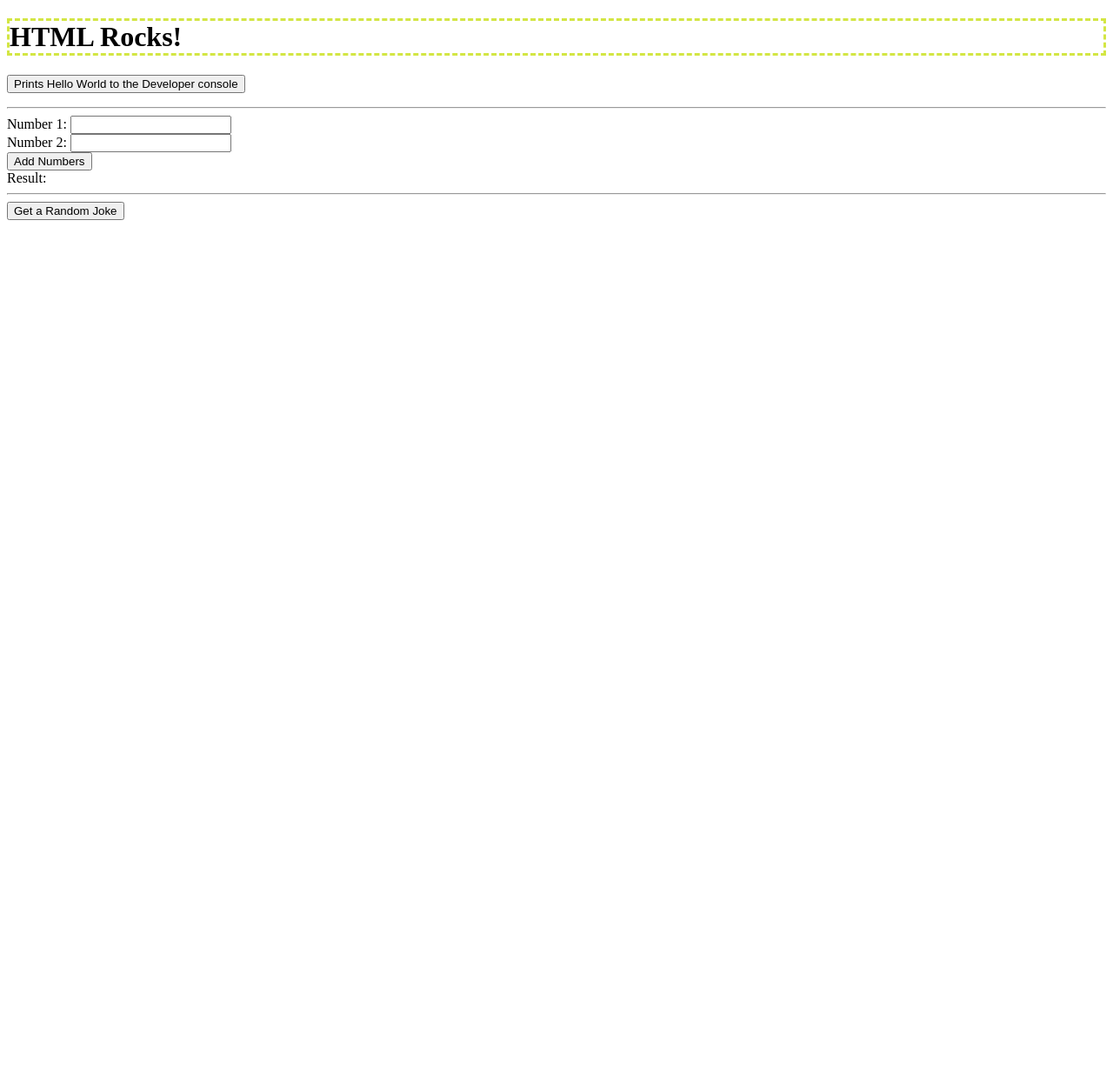
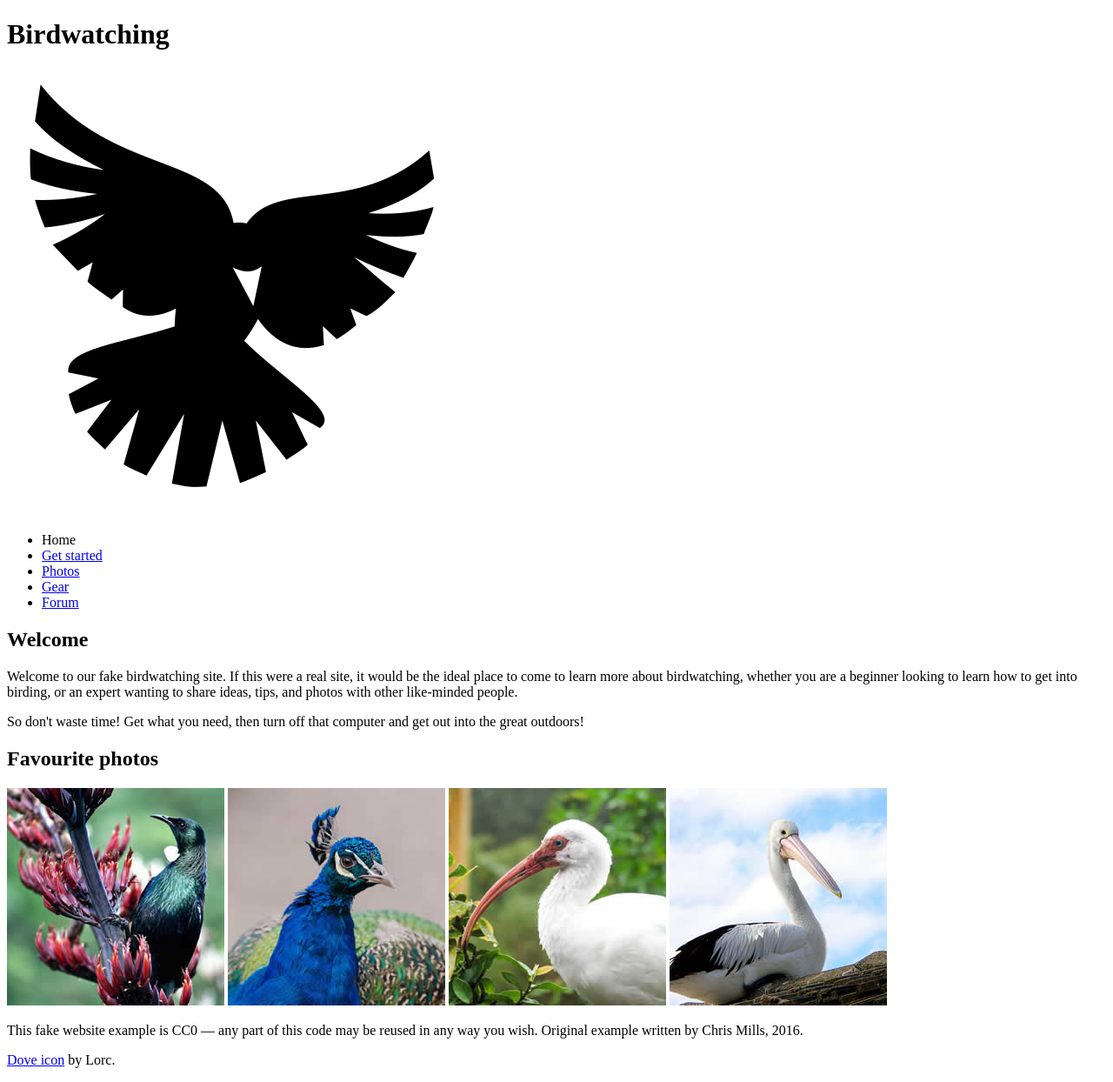
Before and after one commit to kartermelad/m4.2lab, a website: page index.html in a window 1280 px wide. Shown: the whole page at 87% size. Before the commit the page ends 800 px from the top, so only its background shows below. Drawn offline with Linux system fonts and the light colour scheme.

Commit message:
starter code/html wrappers

```diff
--- a/css/style.css
+++ /dev/null
@@ -1,4 +0,0 @@
-h1{
-  border-color: #d3e644;
-  border-style: dashed;
-}
--- a/index.html
+++ b/index.html
@@ -1,79 +1,54 @@
-<!doctype html>
-<html>
+<!DOCTYPE html>
+<html lang="en">
+  <head>
+    <meta charset="utf-8">
+    <title>Birdwatching</title>
+    <link href="https://fonts.googleapis.com/css?family=Roboto+Condensed:300%7CCinzel+Decorative:700" rel="stylesheet">
+    <link href="css/styles.css" rel="stylesheet"> <!-- Updated CSS link -->
 
-<head>
-  <meta charset="utf-8">
-  <title>Hello World!</title>
-  <meta name="description" content="">
-  <meta name="viewport" content="width=device-width, initial-scale=1">
-  <link rel="stylesheet" href="css/style.css">
-  <link rel="shortcut icon" href="img/favicon.ico">
-</head>
+    <!--[if lt IE 9]>
+      <script src="https://cdnjs.cloudflare.com/ajax/libs/html5shiv/3.7.3/html5shiv.js"></script>
+    <![endif]-->
+  </head>
 
-<body>
-  <h1>HTML Rocks!</h1>
-  <p>
-    <button  onclick="helloWorld()">Prints Hello World to the Developer console</button>
-  </p>
-  <hr>
-  <form id="addForm">
-    <label for="num1">Number 1:</label>
-    <input type="number" id="num1" name="num1" required>
-    <br>
-    <label for="num2">Number 2:</label>
-    <input type="number" id="num2" name="num2" required>
-    <br>
-    <button type="submit">Add Numbers</button>
-  </form>
+  <body>
+    <header>
+      <div class="header-content">
+        <h1>Birdwatching</h1>
+        <img src="img/dove.png" alt="a simple dove logo"> <!-- Updated image path -->
+      </div>
+      <nav>
+        <ul>
+          <li><span>Home</span></li>
+          <li><a href="#">Get started</a></li>
+          <li><a href="#">Photos</a></li>
+          <li><a href="#">Gear</a></li>
+          <li><a href="#">Forum</a></li>
+        </ul>
+      </nav>
+    </header>
 
-  <label id="result">Result:</label>
+    <main>
+      <div class="main-content">
+        <section class="welcome-text">
+          <h2>Welcome</h2>
+          <p>Welcome to our fake birdwatching site. If this were a real site, it would be the ideal place to come to learn more about birdwatching, whether you are a beginner looking to learn how to get into birding, or an expert wanting to share ideas, tips, and photos with other like-minded people.</p>
+          <p>So don't waste time! Get what you need, then turn off that computer and get out into the great outdoors!</p>
+        </section>
 
-  <hr>
+        <aside class="image-sidebar">
+          <h2>Favourite photos</h2>
+          <a href="img/favorite-1.jpg"><img src="img/favorite-1_th.jpg" alt="Small black bird, black claws, long black slender beak, links to larger version of the image"></a>
+          <a href="img/favorite-2.jpg"><img src="img/favorite-2_th.jpg" alt="Top half of a pretty bird with bright blue plumage on neck, light colored beak, blue headdress, links to larger version of the image"></a>
+          <a href="img/favorite-3.jpg"><img src="img/favorite-3_th.jpg" alt="Top half of a large bird with white plumage, very long curved narrow light colored break, links to larger version of the image"></a>
+          <a href="img/favorite-4.jpg"><img src="img/favorite-4_th.jpg" alt="Large bird, mostly white plumage with black plumage on back and rear, long straight white beak, links to larger version of the image"></a>
+        </aside>
+      </div>
+    </main>
 
-  <button id="jokeButton">Get a Random Joke</button>
-  <p id="joke"></p>
-
-  <script type="module" script="js/main.js">
-    import {helloWorld, add, fetchRandomJoke} from './js/main.js';
-
-    // This shows how to assign a function to the window object
-    // so that it can be called from the browser console
-    window.helloWorld = helloWorld;
-
-    // This shows how to add an event listener to a button in the HTML
-    // and call a function when the button is clicked
-    const form = document.getElementById('addForm');
-    form.addEventListener('submit', function(e) {
-      e.preventDefault();
-      const num1 = parseFloat(document.getElementById('num1').value);
-      const num2 = parseFloat(document.getElementById('num2').value);
-      try{
-        const result = add(num1, num2);
-        document.getElementById('result').textContent = `Result: ${result}`;
-      }catch(e){
-        console.error(e);
-        document.getElementById('result').textContent = `Error: ${e.message}`;
-      }
-
-    });
-
-    // this shows how to add an event listener to a button in the HTML
-    // that calls a function that fetches a random joke from an API
-    // and displays it on the page
-    const jokebtn = document.getElementById('jokeButton');
-    const jokeresult = document.getElementById('joke');
-    jokebtn.addEventListener('click', async () => {
-      try {
-        jokeresult.textContent = 'Loading...';
-        const joke = await fetchRandomJoke();
-        document.getElementById('joke').textContent = joke;
-      } catch (e) {
-        console.error(e);
-        document.getElementById('joke').textContent = `Error: ${e.message}`;
-      }
-    });
-  </script>
-
-</body>
-
+    <footer>
+      <p>This fake website example is CC0 — any part of this code may be reused in any way you wish. Original example written by Chris Mills, 2016.</p>
+      <p><a href="http://game-icons.net/lorc/originals/dove.html">Dove icon</a> by Lorc.</p>
+    </footer>
+  </body>
 </html>
```
Also changed, not shown: img/dove.png (added), img/favorite-1.jpg (added), img/favorite-1_th.jpg (added), img/favorite-2.jpg (added), img/favorite-2_th.jpg (added), img/favorite-3.jpg (added), img/favorite-3_th.jpg (added), img/favorite-4.jpg (added), img/favorite-4_th.jpg (added).
